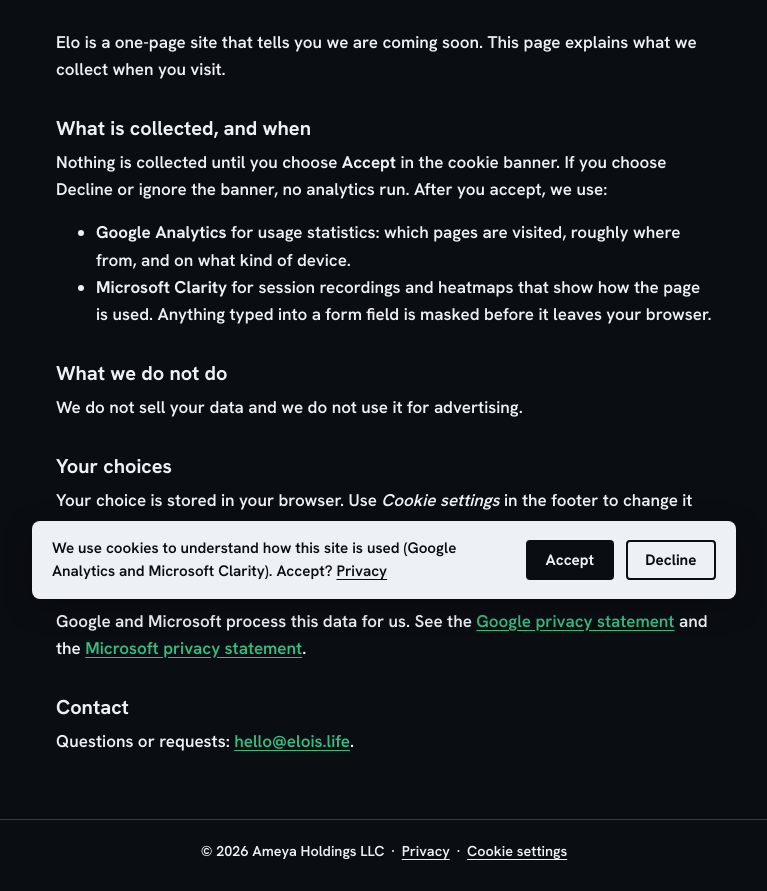
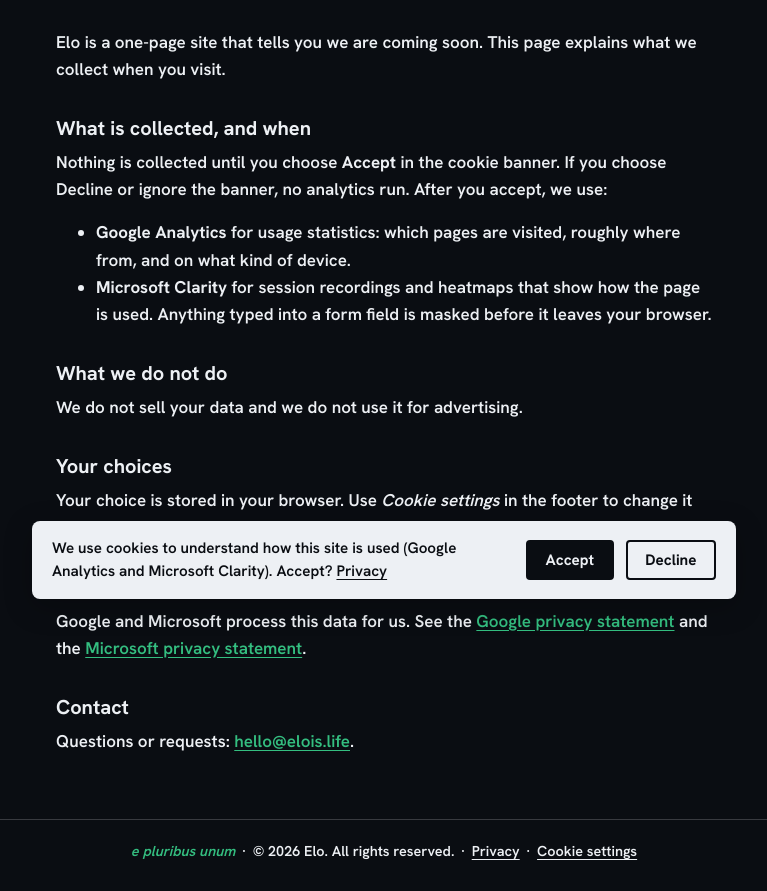
Before and after one commit to Elo-is-life/elois.life, a plain HTML site: page privacy/index.html in a window 1280 px wide. Shown: the part 185-1076 px from the top of the page, without its empty margins (256-1023 px from the left). Drawn offline with Linux system fonts and the light colour scheme.

Commit message:
Footer: brand copyright and motto
Co-Authored-By: Claude Opus 5.5 <noreply@anthropic.com>
Claude-Session: https://claude.ai/code/session_01RL7on3ndJSxUmrEchj37zK

```diff
--- a/assets/consent.js
+++ b/assets/consent.js
@@ -113,6 +113,7 @@
     if (!stored) show(false);
     document.addEventListener('click', function (e) {
       var t = e.target;
+      if (t && t.closest && t.closest('[data-egg]')) { window.location.href = 'https://ameyaholdingsllc.com'; return; }
       var el = t && t.closest ? t.closest('[data-consent-open]') : null;
       if (!el) return;
       e.preventDefault();
--- a/assets/site.css
+++ b/assets/site.css
@@ -56,6 +56,7 @@ a:focus-visible, button:focus-visible { outline: 3px solid var(--brand-accent);
 }
 .site-footer a, .site-footer button { color: var(--brand-text); }
 .site-footer .sep { margin: 0 0.4rem; }
+.site-footer .motto { font-family: var(--font-heading); font-style: italic; color: var(--brand-primary); }
 .link-button { background: none; border: 0; padding: 0; font: inherit; text-decoration: underline; text-underline-offset: 0.2em; cursor: pointer; }
 
 .doc { width: 100%; max-width: 44rem; margin: 0 auto; padding: 2.5rem 1.5rem 3rem; flex: 1; }
--- a/privacy/index.html
+++ b/privacy/index.html
@@ -47,7 +47,7 @@
   <p>Questions or requests: <a href="mailto:hello@elois.life">hello@elois.life</a>.</p>
 </main>
 <footer class="site-footer">
-  <span>&copy; 2026 Ameya Holdings LLC</span><span class="sep" aria-hidden="true">&middot;</span><a href="/privacy/">Privacy</a><span class="sep" aria-hidden="true">&middot;</span><button type="button" class="link-button" data-consent-open>Cookie settings</button>
+  <span class="motto"><span data-egg>e</span> pluribus unum</span><span class="sep" aria-hidden="true">&middot;</span><span>&copy; 2026 Elo. All rights reserved.</span><span class="sep" aria-hidden="true">&middot;</span><a href="/privacy/">Privacy</a><span class="sep" aria-hidden="true">&middot;</span><button type="button" class="link-button" data-consent-open>Cookie settings</button>
 </footer>
 </body>
 </html>
```
Also changed, not shown: 404.html (+1 -1 lines), index.html (+1 -1 lines), 1 other file.
